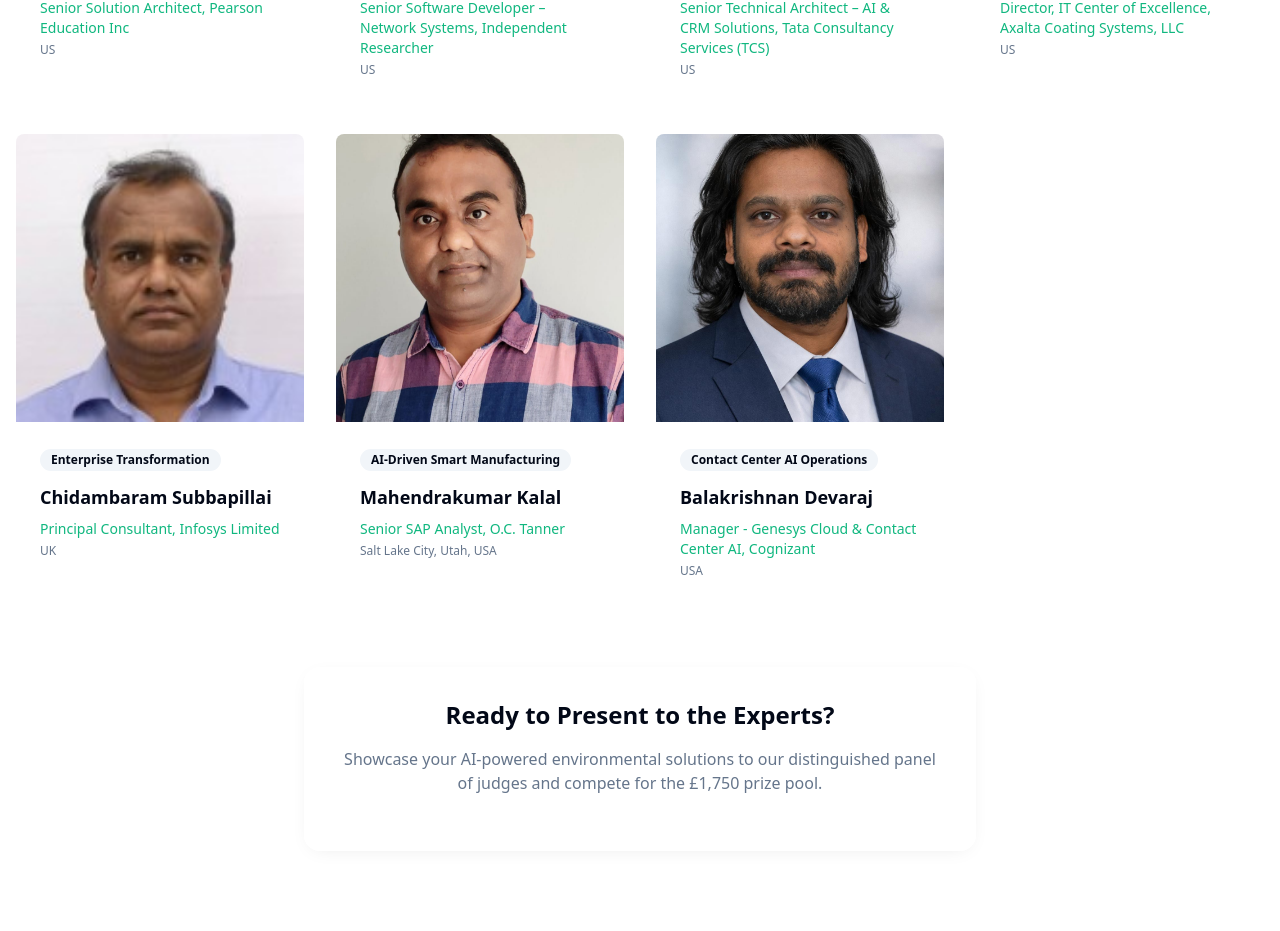
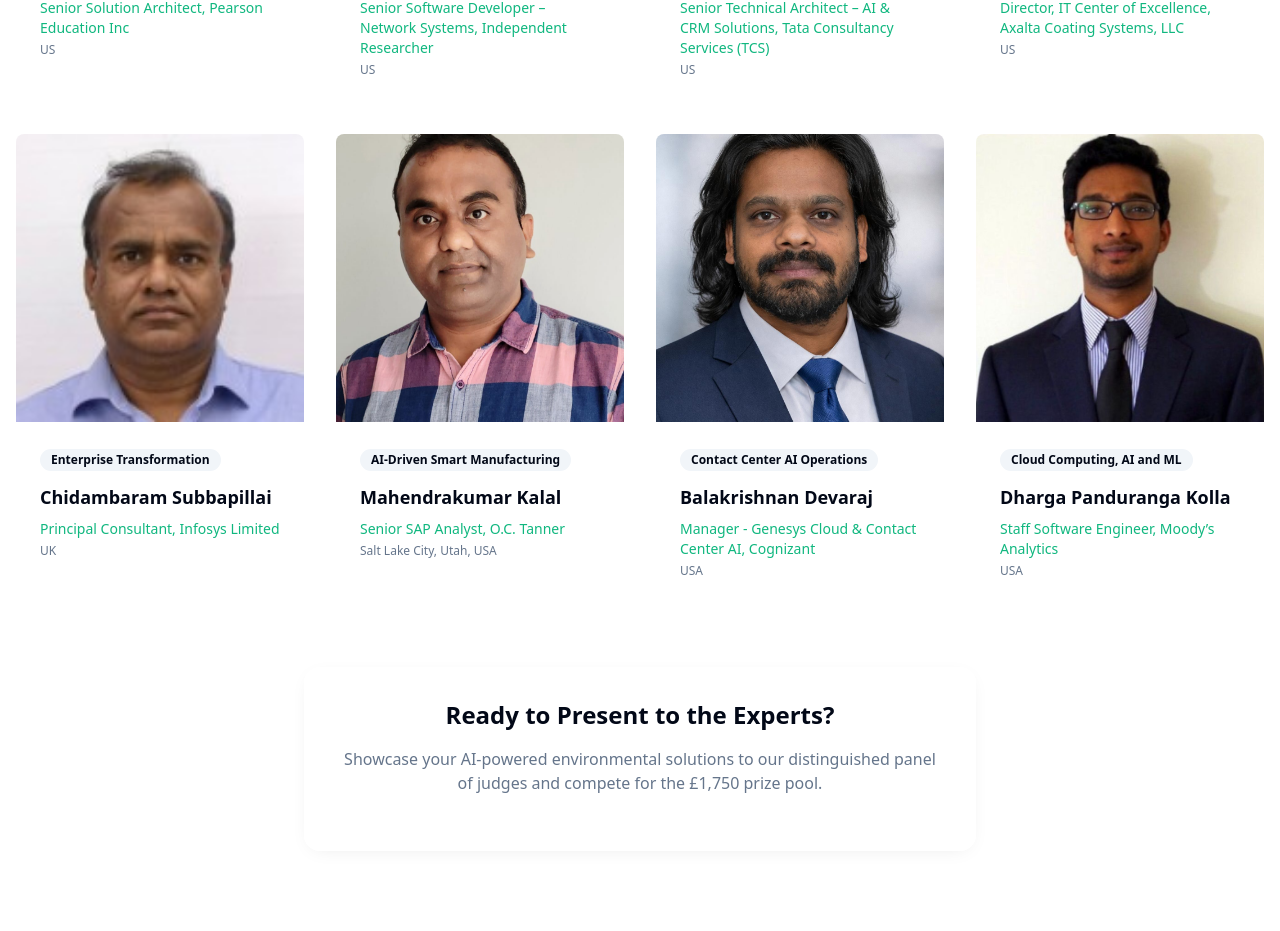
Before and after one commit to techyavii/ai4oneearth, a React (Vite) app: page / in a window 1280 px wide. Shown: the part 3979-4910 px from the top of the page. Built offline with nearby package versions, Linux system fonts and the light colour scheme.

Commit message:
speakers added

```diff
--- a/src/components/Judges.tsx
+++ b/src/components/Judges.tsx
@@ -66,6 +66,15 @@ const Judges = () => {
   expertise: "Contact Center AI Operations",
   linkedin: "https://www.linkedin.com/in/balakrishnan-devaraj-a52021a1",
   email: "bala.krish14@gmail.com"
+},
+{
+  name: "Dharga Panduranga Kolla",
+  affiliation: "Staff Software Engineer, Moody’s Analytics",
+  location: "USA",
+  image: "/judges/Dharga_Panduranga_Kolla.jpeg",
+  expertise: "Cloud Computing, AI and ML",
+  linkedin: "https://www.linkedin.com/in/dhargak",
+  email: "kolladharga@gmail.com"
 }
 
   ];
```
Also changed, not shown: public/judges/Dharga_Panduranga_Kolla.jpeg (added).
